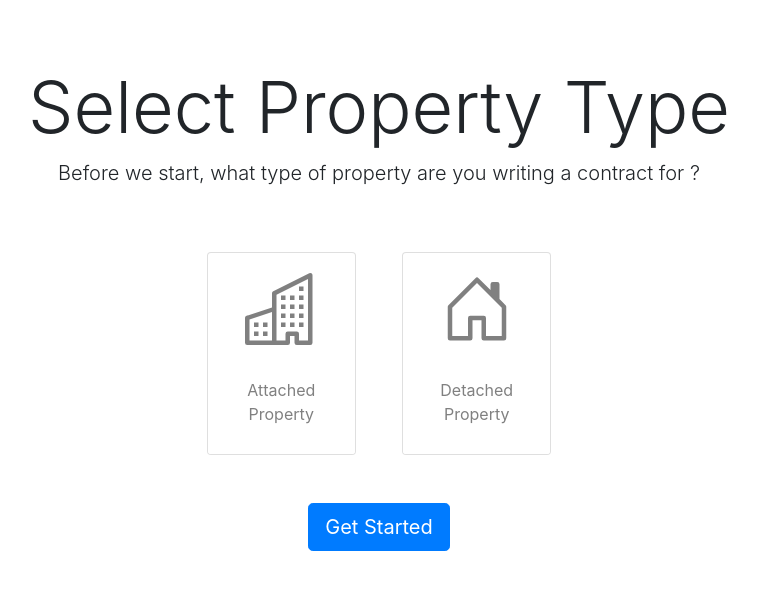
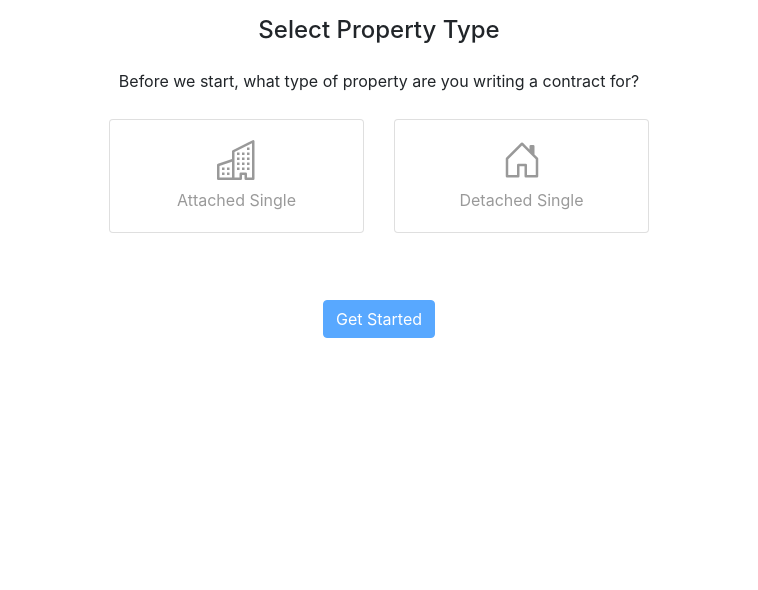
Before and after one commit to ezl/binkley-offer, a Vue app in the folder frontend/: page / in a window 1280 px wide. Shown: the top 590 px of the page, without its empty margins (261-1019 px from the left). Built offline with nearby package versions, Linux system fonts and the light colour scheme; what vue-google-oauth2 would draw is missing.

Commit message:
refactor: clean up property type page
remove duplicate cards
move some style to css instead of inline
use cards correctly

also added some bad html and hacky css

```diff
--- a/frontend/src/pages/PropertyType.vue
+++ b/frontend/src/pages/PropertyType.vue
@@ -1,57 +1,51 @@
 <template>
   <b-container>
-    <b-jumbotron bg-variant="white" class="text-center">
-      <template #header class="text">Select Property Type</template>
+    <H1 class="title">Select Property Type</H1>
+    <p class="text-center">
+        Before we start, what type of property are you writing a contract for?
+    </p>
+    <section id="propertyTypeChoices">
+      <b-row class="text-center">
+        <b-col cols=12 md=6 offset-md=3>
+          <b-card-group deck class="justify-content-center">
 
-      <template #lead>
-        Before we start, what type of property are you writing a contract for ?
-      </template>
-      <br>
-      <br>
-      <b-card-group deck class="justify-content-center">
-        <b-row no-gutters>
-          <b-col class="px-2" v-if="isAttachedSelected" cols="6" sm="6" md="6">
-            <b-card border-variant="primary"
-                    style="color: #007BFF"
-                    footer-html="<p>Attached <br> Property</p>"
-                    footer-bg-variant="white"
-                    footer-border-variant="white">
-              <b-icon-building font-scale="4.5"/>
+            <b-card
+              @click="selectAttached"
+              :class="{selectedCard: isAttachedSelected}"
+            >
+              <b-card-text class="mb-2">
+                <b-icon-building font-scale="2.5"/>
+              </b-card-text>
+              <b-card-text>Attached Single</b-card-text>
             </b-card>
-          </b-col>
-          <b-col class="px-2" v-else cols="6" sm="6" md="6">
-            <b-card @click="selectAttached"
-                    footer-html="<p>Attached <br> Property</p>"
-                    style="color: gray"
-                    footer-bg-variant="white"
-                    footer-border-variant="white">
-              <b-icon-building font-scale="4.5"/>
+
+            <b-card
+              @click="selectDetached"
+              :class="{selectedCard: isDetachedSelected}"
+            >
+              <b-card-text class="mb-2">
+                <b-icon-house-door font-scale="2.5"/>
+              </b-card-text>
+              <b-card-text>Detached Single</b-card-text>
             </b-card>
-          </b-col>
-          <b-col class="px-2" style="height: 100%" v-if="isDetachedSelected" cols="6" sm="6" md="6">
-            <b-card border-variant="primary"
-                    style="color: #007BFF"
-                    footer-html="<p>Detached Property</p>"
-                    footer-bg-variant="white"
-                    footer-border-variant="white">
-              <b-icon-house-door font-scale="4.5"/>
-            </b-card>
-          </b-col>
-          <b-col class="px-2" v-else cols="6" sm="6" md="6">
-            <b-card @click="selectDetached"
-                    style="color: gray"
-                    footer-bg-variant="white"
-                    footer-html="<p>Detached Property</p>"
-                    footer-border-variant="white">
-              <b-icon-house-door font-scale="4.5"/>
-            </b-card>
-          </b-col>
-        </b-row>
-      </b-card-group>
-      <br>
-      <br>
-      <b-button size="lg" variant="primary" class="btn" @click="getStarted()"> Get Started</b-button>
-    </b-jumbotron>
+          </b-card-group>
+       </b-col>
+     </b-row>
+
+      <b-row class="text-center mt-3 helpText">
+        <b-col>
+          <p v-if="isDetachedSelected">For use with single family homes, fee simple townhomes, or shared community associations</p>
+          <p v-if="isAttachedSelected">For use with condos, including condo townhomes and commercial condos</p>
+          <p v-if="!(isAttachedSelected || isDetachedSelected)" class="Super Hacky Way To Maintain Same Whitespace When Neither Option Is Selected BAD BAD BAD Eric">&nbsp;</p>
+       </b-col>
+     </b-row>
+
+      <b-row class="text-center mt-3" >
+        <b-col>
+          <b-button variant="primary" :disabled="!(isAttachedSelected || isDetachedSelected)" class="btn" @click="getStarted()"> Get Started</b-button>
+       </b-col>
+     </b-row>
+    </section>
   </b-container>
 </template>
 
@@ -95,4 +89,29 @@ export default {
 </script>
 
 <style scoped>
+
+.card-deck {
+  /* overwrite the responsive thing that makes cards tile vertically on small viewports */
+  display: flex;
+  flex-wrap: wrap;
+}
+
+.card {
+  margin: 10px;
+  cursor: pointer;
+  color: rgba(0,0,0,.4);
+  border-color: 1px solid rgba(0,0,0,.4);
+}
+
+.card.selectedCard {
+  color: #007BFF;
+  background-color: rgba(233,243,255, 0.5);
+  border-color: #007bff;
+}
+
+.helpText {
+  color: rgba(0,0,0,.4);
+  font-size: 0.8em;
+  font-style: italic;
+}
 </style>
```
